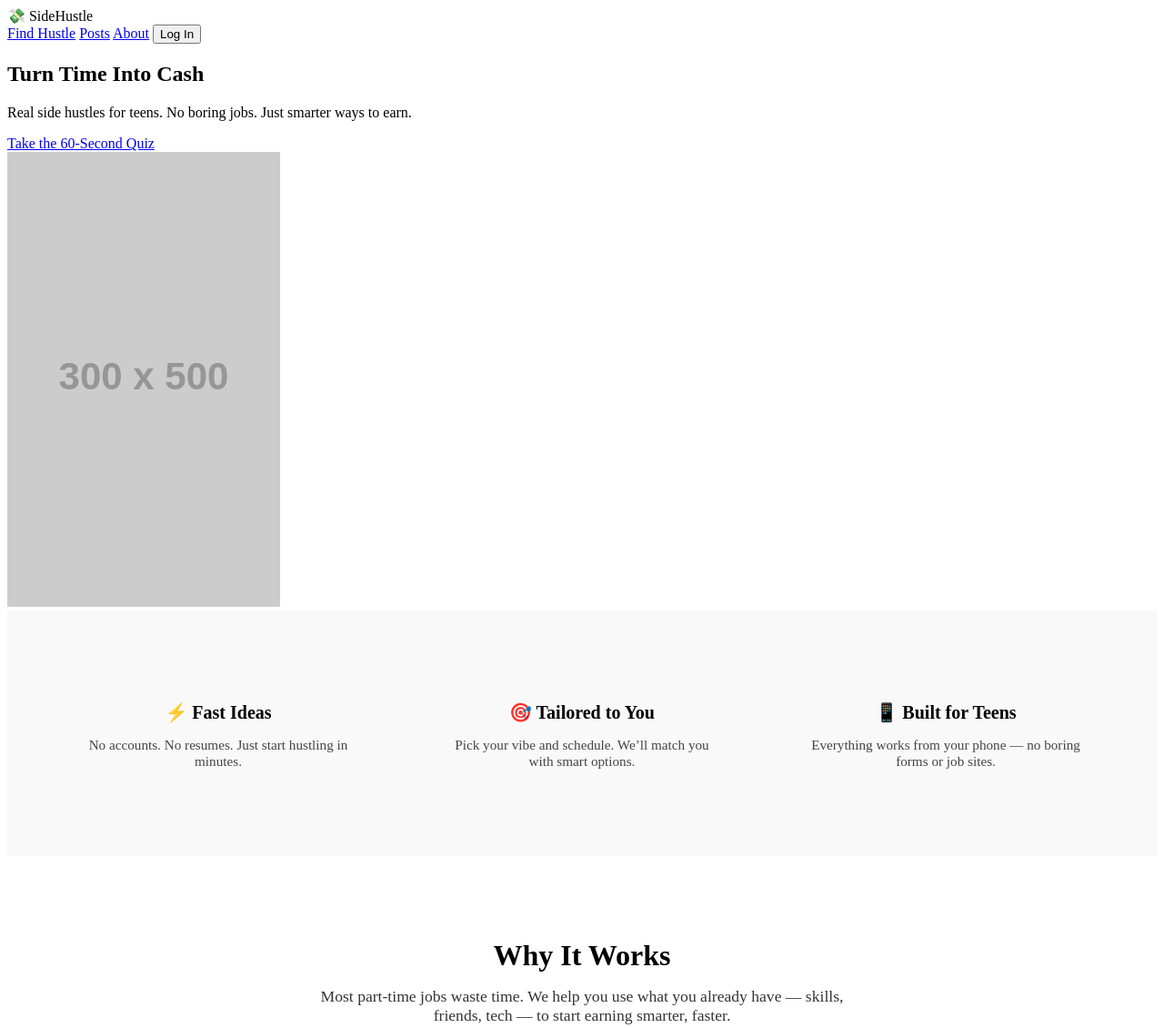
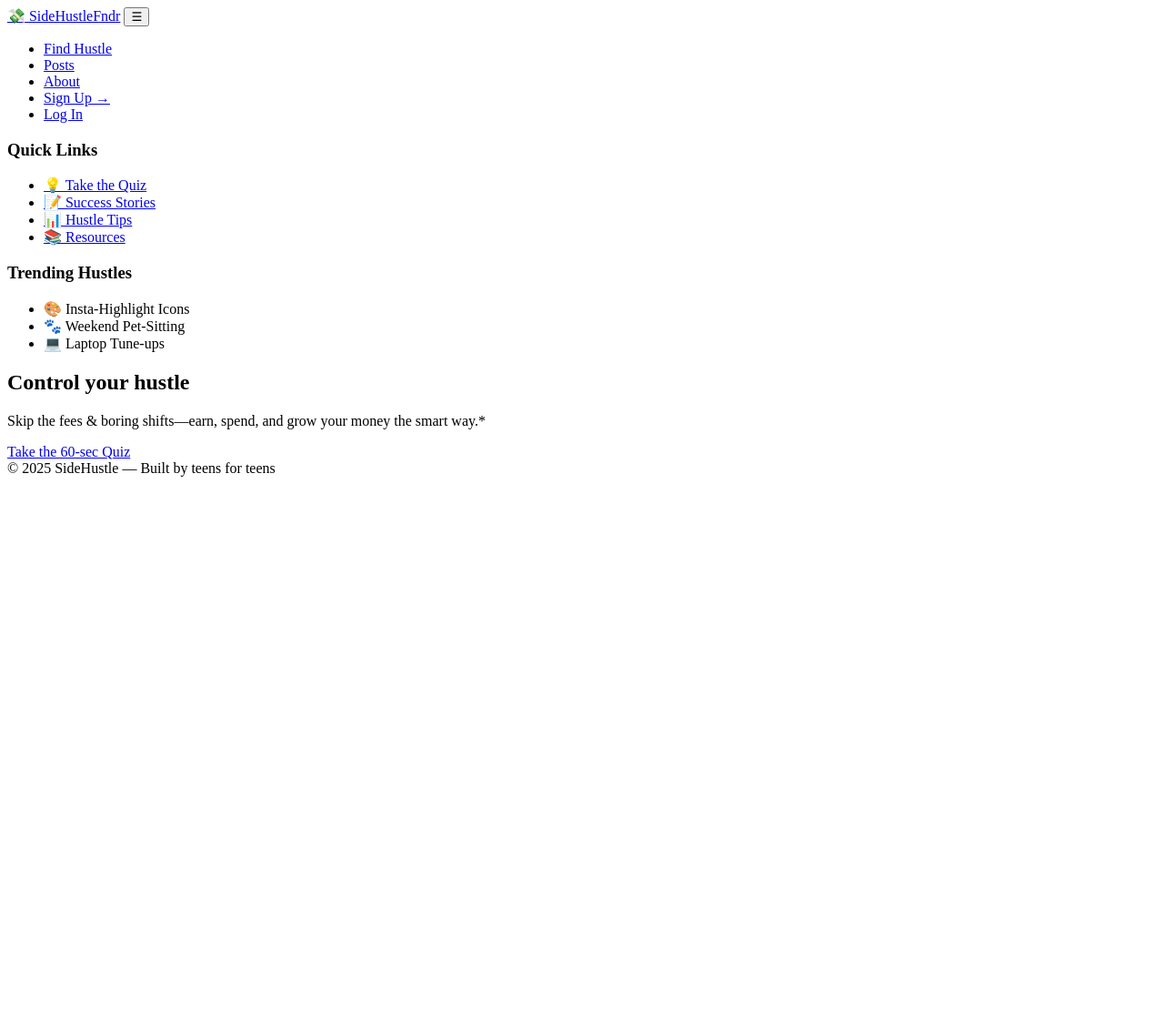
Before and after one commit to sysdogpet/sidehustlefinder, a plain HTML site: page index.html in a window 1280 px wide. Shown: the top 1130 px of the page at 91% size. After the commit the page ends 800 px from the top, so only its background shows below. Drawn offline with Linux system fonts and the light colour scheme; placeholder pictures from the web are drawn by us.

Commit message:
Update index.html

```diff
--- a/index.html
+++ b/index.html
@@ -4,64 +4,73 @@
   <meta charset="UTF-8" />
   <meta name="viewport" content="width=device-width, initial-scale=1.0"/>
   <title>Side Hustle Finder</title>
-  <link rel="stylesheet" href="styles.css" />
+  <link rel="stylesheet" href="styles.css"/>
   <link href="https://fonts.googleapis.com/css2?family=Space+Grotesk:wght@400;500;600&display=swap" rel="stylesheet">
 </head>
 <body>
-  <header class="site-header">
-    <div class="logo">💸 SideHustle</div>
-    <nav>
-      <a href="hustle.html">Find Hustle</a>
-      <a href="posts.html">Posts</a>
-      <a href="about.html">About</a>
-      <button class="btn black">Log In</button>
-    </nav>
-  </header>
 
+  <!-- ===== HEADER ===== -->
+  <!-- ===== HEADER ===== -->
+<header class="nav">
+  <!-- brand + hamburger on left -->
+  <div class="nav-left">
+    <a class="brand" href="#"><span class="brand-icon">💸</span> SideHustleFndr</a>
+    <button id="sidebarToggle" class="collapse-btn" aria-label="toggle sidebar">☰</button>
+  </div>
+
+  <!-- normal nav links on right -->
+  <ul class="nav-links">
+    <li><a href="quiz.html">Find Hustle</a></li>
+    <li><a href="posts.html">Posts</a></li>
+    <li><a href="about.html">About</a></li>
+    <li><a class="btn green" href="#">Sign Up →</a></li>
+    <li><a class="btn black" href="#">Log In</a></li>
+  </ul>
+</header>
+
+<!-- ===== SIDEBAR (starts open on desktop) ===== -->
+<aside id="sidebar" class="sidebar">
+  <h3>Quick Links</h3>
+  <ul>
+    <li><a href="quiz.html">💡 Take the Quiz</a></li>
+    <li><a href="posts.html">📝 Success Stories</a></li>
+    <li><a href="#">📊 Hustle Tips</a></li>
+    <li><a href="#">📚 Resources</a></li>
+  </ul>
+
+  <h3 class="mt">Trending Hustles</h3>
+  <ul>
+    <li>🎨 Insta-Highlight Icons</li>
+    <li>🐾 Weekend Pet-Sitting</li>
+    <li>💻 Laptop Tune-ups</li>
+  </ul>
+</aside>
+
+
+  <!-- ===== MAIN HERO ===== -->
   <section class="hero">
-    <div class="hero-content">
-      <div class="hero-text">
-        <h1>Turn Time Into Cash</h1>
-        <p>Real side hustles for teens. No boring jobs. Just smarter ways to earn.</p>
-        <a href="hustle.html" class="btn green">Take the 60‑Second Quiz</a>
-      </div>
-      <div class="hero-image">
-        <img src="https://via.placeholder.com/300x500/000000/00d54b?text=Phone+Preview" alt="Phone mockup">
+    <div class="hero-card">
+      <div class="hero-copy">
+        <h1 class="headline">Control your hustle</h1>
+        <p class="subline">Skip the fees & boring shifts—earn, spend, and grow your money the smart way.*</p>
+        <a href="quiz.html" class="btn green lg">Take the 60-sec Quiz</a>
       </div>
     </div>
   </section>
 
-  <section class="features">
-    <div class="feature">
-      <h3>⚡ Fast Ideas</h3>
-      <p>No accounts. No resumes. Just start hustling in minutes.</p>
-    </div>
-    <div class="feature">
-      <h3>🎯 Tailored to You</h3>
-      <p>Pick your vibe and schedule. We’ll match you with smart options.</p>
-    </div>
-    <div class="feature">
-      <h3>📱 Built for Teens</h3>
-      <p>Everything works from your phone — no boring forms or job sites.</p>
-    </div>
-  </section>
+  <footer class="site-foot">© 2025 SideHustle — Built by teens for teens</footer>
 
-  <section class="why">
-    <h2>Why It Works</h2>
-    <p>Most part-time jobs waste time. We help you use what you already have — skills, friends, tech — to start earning smarter, faster.</p>
-  </section>
+  <!-- Tiny JS to toggle sidebar -->
+  <script>
+  const btn   = document.getElementById('sidebarToggle');
+  const sb    = document.getElementById('sidebar');
+  btn.addEventListener('click', () => {
+    sb.classList.toggle('collapsed');
+    document.body.classList.toggle('sidebar-open');
+  });
+  /* start desktop with sidebar open */
+  if (window.innerWidth >= 992) document.body.classList.add('sidebar-open');
+</script>
 
-  <section class="social-proof">
-    <h2>💬 What Teens Are Saying</h2>
-    <div class="quote-grid">
-      <blockquote>“I made $60 flipping old shoes. This gave me the idea.”</blockquote>
-      <blockquote>“Used this to save $75 for prom. Actually fun to do.”</blockquote>
-      <blockquote>“I found a side hustle I could start in one weekend.”</blockquote>
-    </div>
-  </section>
-
-  <footer class="site-footer">
-    <p>&copy; 2025 SideHustle — Built by teens for teens.</p>
-  </footer>
 </body>
 </html>
```
